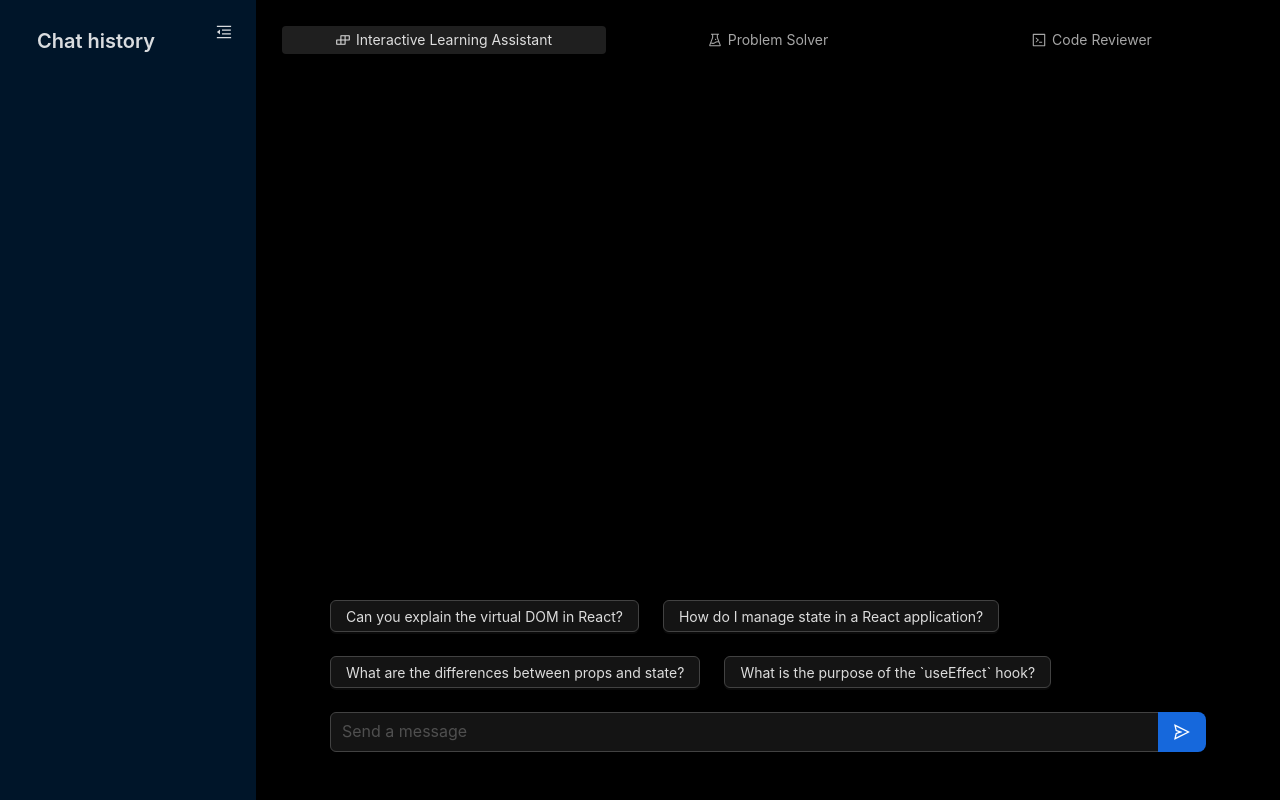
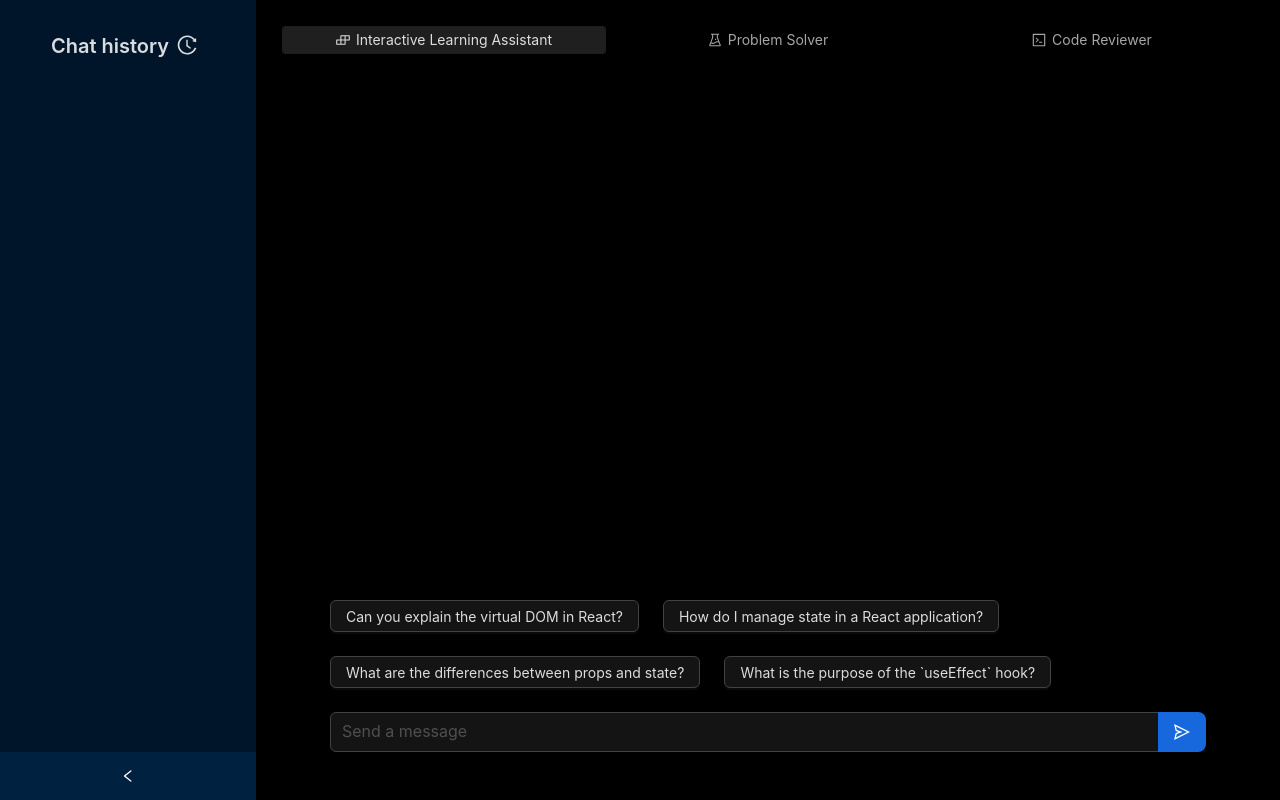
Before and after one commit to tmorse01/openai-chat-app, a React (Vite) app in the folder frontend/openai-chat-ui/: page / in a window 1280 px wide. Built offline with nearby package versions, Linux system fonts and the light colour scheme.

Commit message:
improved chat history sider

```diff
--- a/frontend/openai-chat-ui/src/components/chathistory/chathistory.tsx
+++ b/frontend/openai-chat-ui/src/components/chathistory/chathistory.tsx
@@ -1,8 +1,8 @@
-import { Layout, Button, Typography } from "antd";
-import { useState } from "react";
-import { MenuFoldOutlined, MenuUnfoldOutlined } from "@ant-design/icons";
+import { Layout, Typography } from "antd";
+import { HistoryOutlined } from "@ant-design/icons";
 import SiderMenu from "../sidermenu";
 import "./chathistory.css";
+import { useState } from "react";
 
 const { Title } = Typography;
 const { Sider } = Layout;
@@ -10,23 +10,12 @@ const ChatHistory = () => {
   const [collapsed, setCollapsed] = useState(false);
 
   return (
-    <Sider width={256} collapsed={collapsed}>
+    <Sider width={256} collapsible onCollapse={(value) => setCollapsed(value)}>
       <div className="chat-history-title">
-        {!collapsed && (
-          <Title style={{ textAlign: "center" }} level={4}>
-            Chat history
-          </Title>
-        )}
-        <Button
-          type="text"
-          icon={collapsed ? <MenuUnfoldOutlined /> : <MenuFoldOutlined />}
-          onClick={() => setCollapsed(!collapsed)}
-          style={{
-            fontSize: "16px",
-            width: 64,
-            height: 64,
-          }}
-        />
+        <Title style={{ textAlign: "center" }} level={4}>
+          {!collapsed && "Chat history"}
+          <HistoryOutlined style={{ margin: "8px" }} />
+        </Title>
       </div>
       <SiderMenu />
     </Sider>
```
